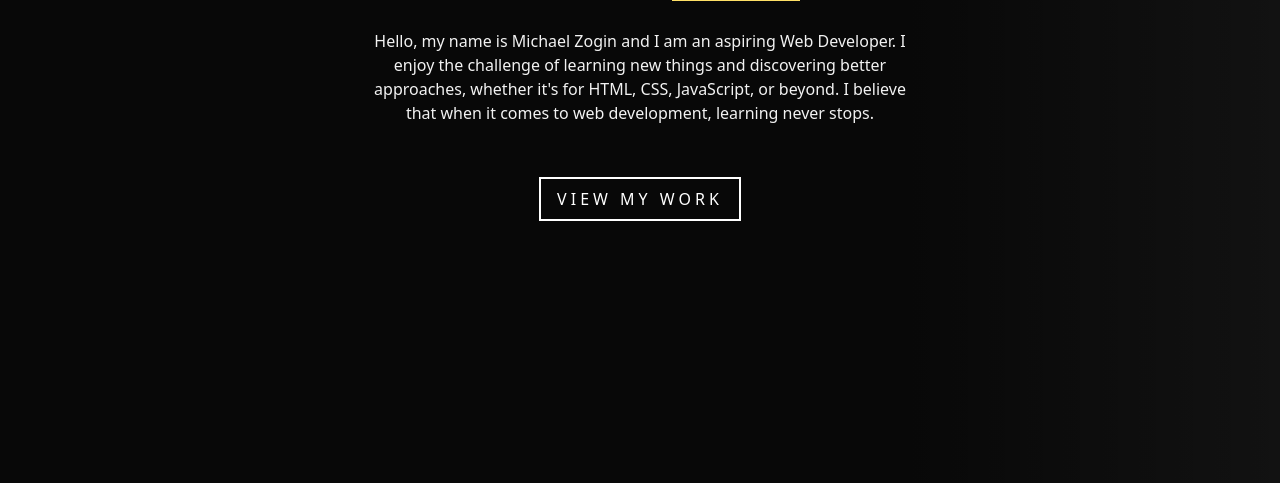
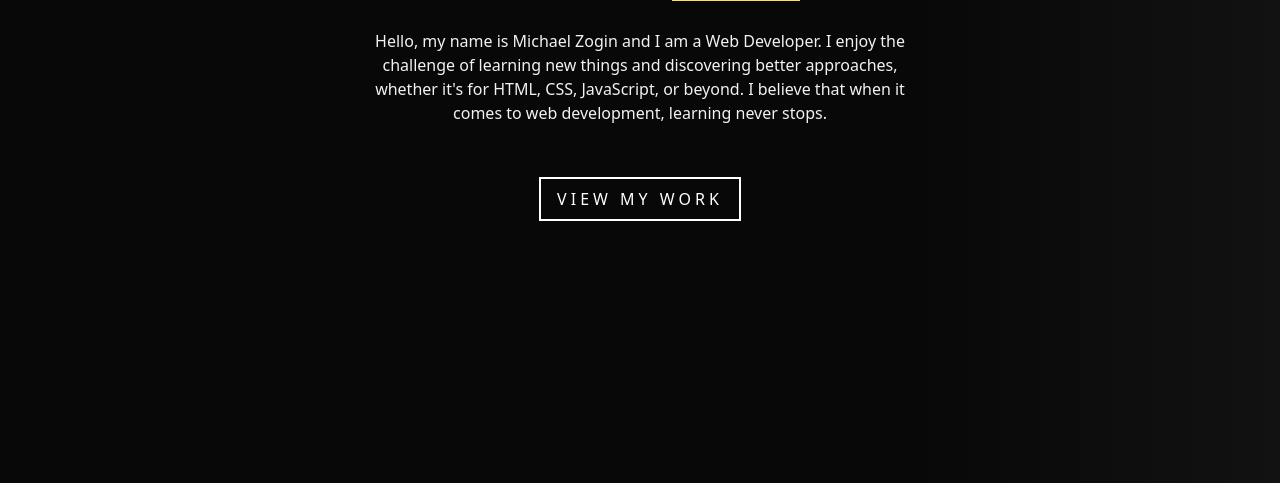
Before and after one commit to mzogin/portfolio, a plain HTML site: page index.html in a window 1280 px wide. Shown: the part 317-800 px from the top of the page. Drawn offline with Linux system fonts and the light colour scheme.

Commit message:
Update index.html

```diff
--- a/index.html
+++ b/index.html
@@ -43,7 +43,7 @@
           <h1>michael zogin</h1>
         </div>
         <p>
-          Hello, my name is Michael Zogin and I am an aspiring Web Developer. I
+          Hello, my name is Michael Zogin and I am a Web Developer. I
           enjoy the challenge of learning new things and discovering better
           approaches, whether it's for HTML, CSS, JavaScript, or beyond. I
           believe that when it comes to web development, learning never stops.
```
